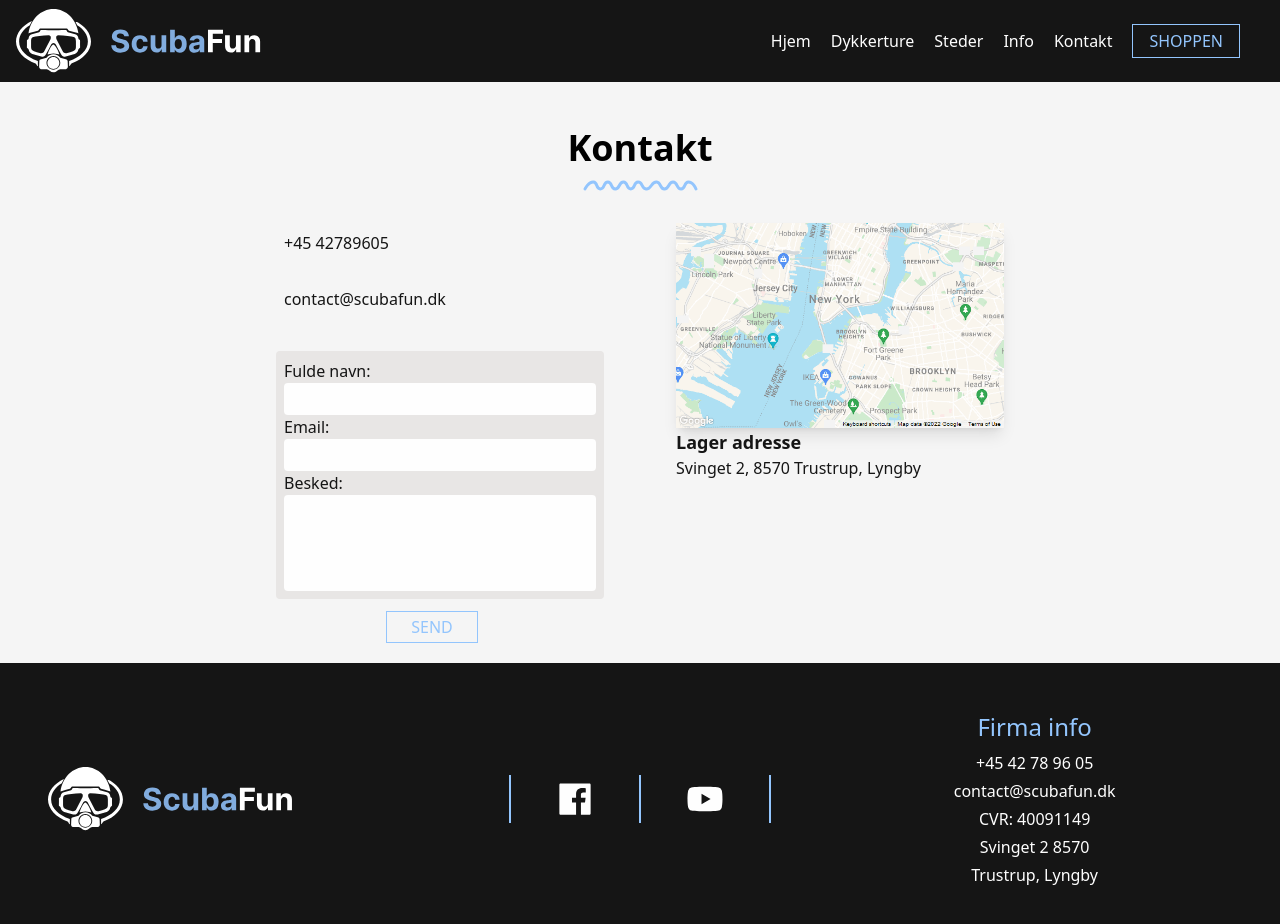
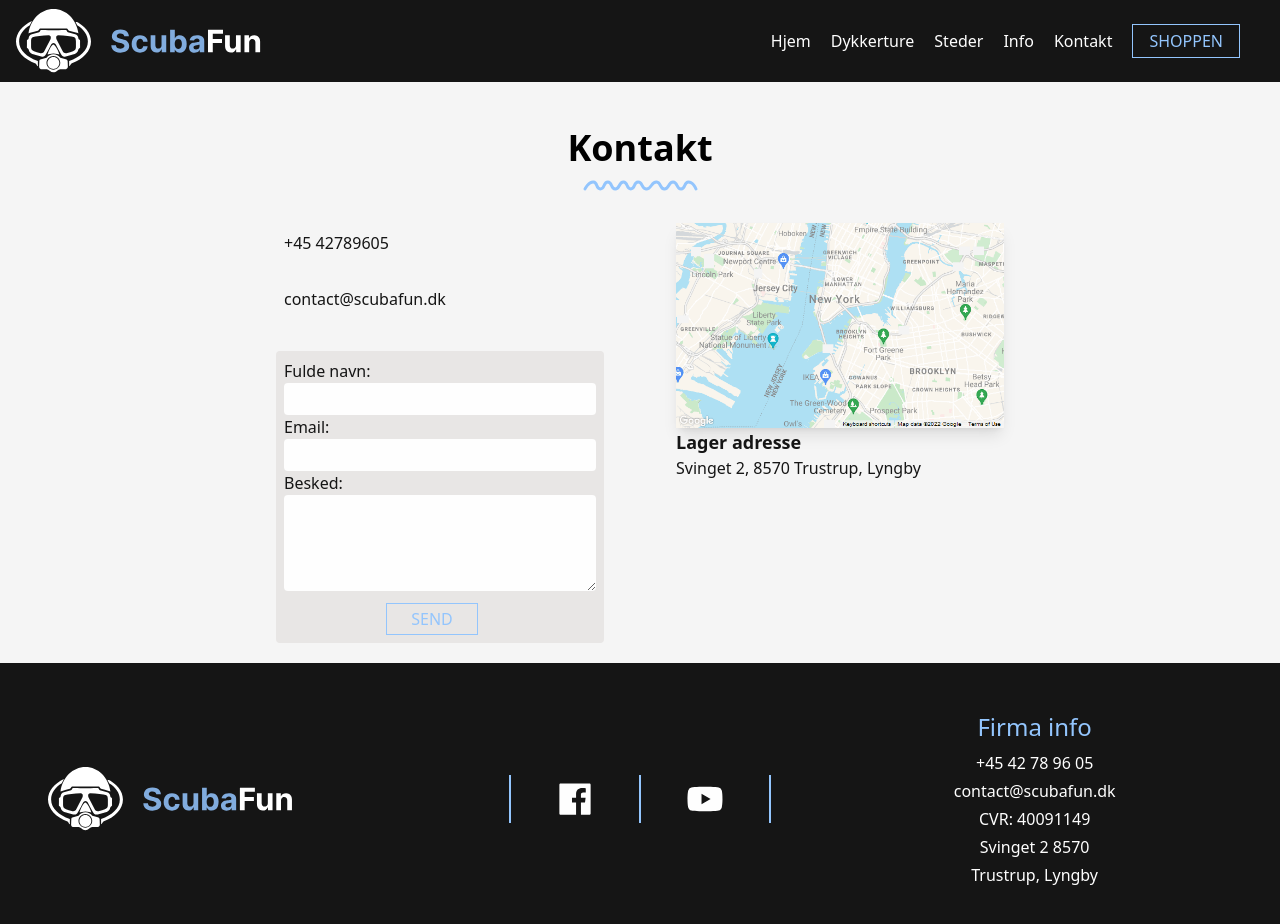
Before and after one commit to july-bht/ScubaFun, a React (Create React App) app in the folder frontend/: page /contact in a window 1280 px wide. Shown: the top 924 px of the page. Built offline with nearby package versions, Linux system fonts and the light colour scheme; the HTML template or start-up script is replaced by a standard one.

Commit message:
Email virker

```diff
--- a/frontend/src/pages/Contact.jsx
+++ b/frontend/src/pages/Contact.jsx
@@ -1,11 +1,35 @@
-import React from 'react'
+import React, { useRef } from 'react';
 import Line from "../components/Line";
-import { NavLink } from 'react-router-dom'
-import MAP from '../images/maps-google.png'
+import { NavLink } from 'react-router-dom';
+import MAP from '../images/maps-google.png';
+import emailjs from '@emailjs/browser';
+
 
 const Contact = () => {
+
+  const form = useRef();
+
+  const sendEmail = (e) => {
+    e.preventDefault();
+
+    emailjs.sendForm('service_y0u1esl', 'template_epfgx1t', form.current, 'user_X07eRIrDpaIHC6q5zpRvS')
+      .then((result) => {
+          console.log(result.text);
+      }, (error) => {
+          console.log(error.text);
+      });
+  };
+
+
+
+
+
+
+
   return (
+
     <div className='pt-32 flex justify-center'>
+
 
     <div className='w-3/5'>
 
@@ -15,6 +39,10 @@ const Contact = () => {
       < Line />
     </div>
     {/* TITLE END */}
+
+
+
+
 
     <div className='md:grid md:grid-cols-2 md:gap-8 '>
 
@@ -27,31 +55,62 @@ const Contact = () => {
       </div>
       {/* FORM */}
       <div className='bg-secondary rounded'>
-      <form className='flex flex-col p-2'>
+        <form ref={form} onSubmit={sendEmail} className='flex flex-col p-2'>
           <label className='flex text-black flex-col'>
             Fulde navn:
-          <input className='p-1 bg-white rounded' type="text" name="name" required />
+            <input type="text" name="from_name" className='p-1 bg-white rounded' required />
           </label>
 
           <label className='flex text-black flex-col'>
             Email:
-          <input className='p-1 bg-white rounded' type="text" name="email" required />
+            <input type="email" name="user_email" className='p-1 bg-white rounded' required />
           </label>
 
           <label className='flex text-black flex-col'>
             Besked:
-          <input className='h-12 md:h-16 lg:h-24 pl-1 bg-white rounded' type="text" name="besked" required />
           </label>
+          <textarea name='message' className='h-12 md:h-16 lg:h-24 pl-1 bg-white rounded' type="text" required />
+          <div className='flex justify-center pt-3'>
+          <button type="submit" value="Send" className='mr-4 h-8 transition duration-500'>Send</button>
+          </div>
+
         </form>
       </div>
 
-      <div className='flex justify-center pt-3'>
-        <NavLink path to="/signUp"><button className='mr-4 h-8 transition duration-500'>Send</button></NavLink>
-      </div>
-    {/* FORM END*/}
+        {/* FORM END */}
 
         </div>
         {/* LEFT-SIDE END */}
+
+
+
+
+
+
+
+
+
+
+
+
+
+
+
+
+
+
+
+
+
+
+
+
+
+
+
+
+
+
 
         {/* RIGHT-SIDE */}
         <div className='p-5'>
```
Lines whose indentation alone changed are shown as unchanged.
